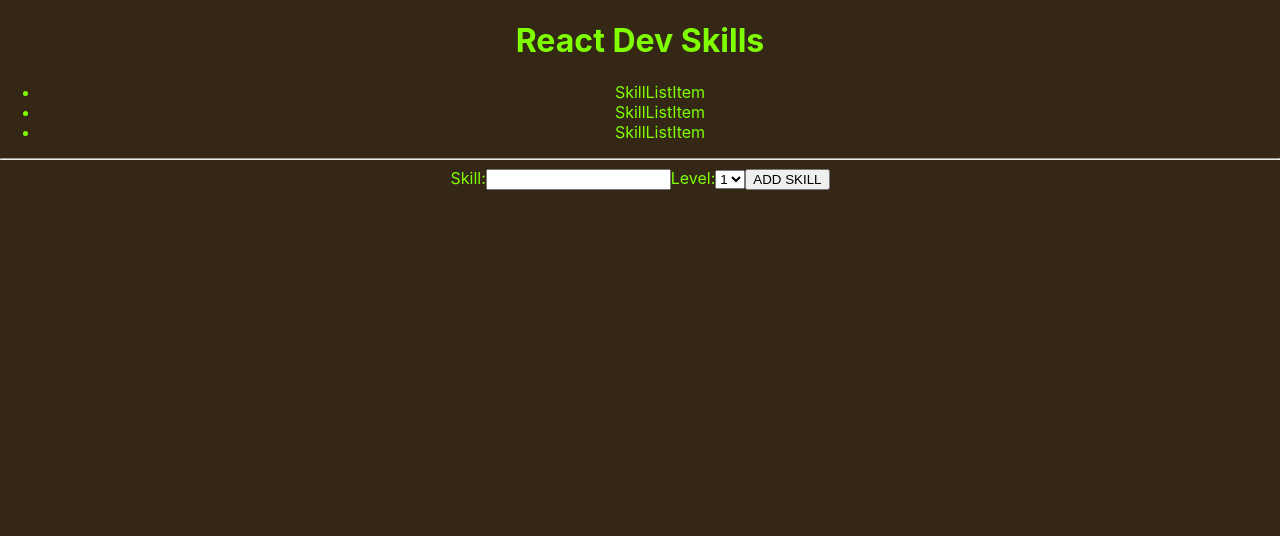
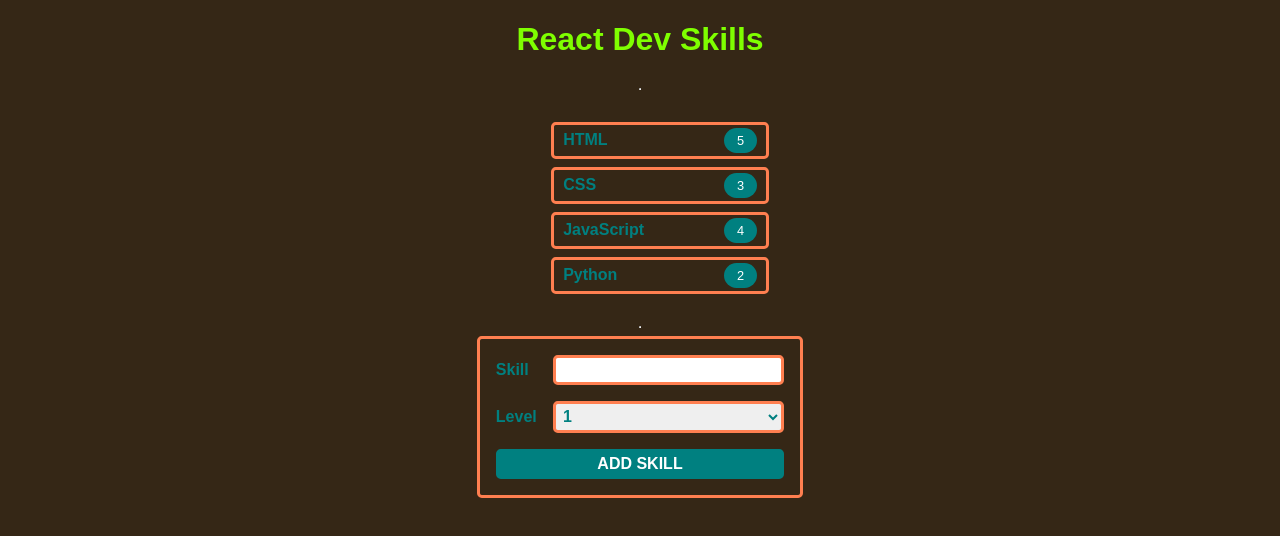
Before and after one commit to roguione/SE_122, a React (Create React App) app in the folder react_dev_skills/: page / in a window 1280 px wide. Shown: the top 536 px of the page. Built offline with nearby package versions, Linux system fonts and the light colour scheme.

Commit message:
devskills p2 complete

```diff
--- a/react_dev_skills/src/App.css
+++ b/react_dev_skills/src/App.css
@@ -1,38 +1,16 @@
+
 .App {
+  font-family: sans-serif;
   text-align: center;
-}
-
-.App-logo {
-  height: 40vmin;
-  pointer-events: none;
-}
-
-@media (prefers-reduced-motion: no-preference) {
-  .App-logo {
-    animation: App-logo-spin infinite 20s linear;
-  }
-}
-
-.App-header {
-  background-color: #0f48b8;
-  min-height: 100vh;
   display: flex;
   flex-direction: column;
   align-items: center;
-  justify-content: center;
-  font-size: calc(10px + 2vmin);
-  color: rgb(247, 242, 242);
 }
 
-.App-link {
-  color: #51737d;
+.padding-0 {
+  padding: 0;
 }
 
-@keyframes App-logo-spin {
-  from {
-    transform: rotate(0deg);
-  }
-  to {
-    transform: rotate(360deg);
-  }
+.teal-text {
+  color: teal;
 }
--- a/react_dev_skills/src/App.jsx
+++ b/react_dev_skills/src/App.jsx
@@ -1,15 +1,24 @@
-import react from "react";
 import "./App.css";
 import SkillList from "./SkillList";
 import NewSkillForm from "./NewSkillForm";
 
-export default function App() {
+const skills = [
+  { name: "HTML", level: 5 },
+  { name: "CSS", level: 3 },
+  { name: "JavaScript", level: 4 },
+  { name: "Python", level: 2 },
+];
+
+function App() {
   return (
     <div className="App">
       <h1>React Dev Skills</h1>
+      <hr />
       <SkillList />
       <hr />
       <NewSkillForm />
     </div>
   );
 }
+
+export default App;
--- /dev/null
+++ b/react_dev_skills/src/NewSkillForm.css
@@ -0,0 +1,36 @@
+
+.NewSkillForm {
+    display: grid;
+    grid-template-columns: auto auto;
+    gap: 1rem;
+    align-items: center;
+    font-size: 1rem;
+    font-weight: bold;
+    color: teal;
+    text-align: left;
+    border: 0.2rem solid coral;
+    border-radius: 0.3rem;
+    padding: 1rem;
+  }
+
+  .NewSkillForm > input,
+  .NewSkillForm > select {
+    font-size: 1rem;
+    font-weight: bold;
+    color: teal;
+    padding: 0.2rem;
+    border: 0.2rem solid coral;
+    border-radius: 0.3rem;
+    outline: none;
+  }
+
+  .NewSkillForm > button {
+    grid-column: span 2;
+    font-size: 1rem;
+    font-weight: bold;
+    color: white;
+    padding: 0.2rem;
+    background-color: teal;
+    border: 0.2rem solid teal;
+    border-radius: 0.3rem;
+  }
--- a/react_dev_skills/src/NewSkillForm.jsx
+++ b/react_dev_skills/src/NewSkillForm.jsx
@@ -1,21 +1,20 @@
 import React from "react";
+import "./NewSkillForm.css";
 
 function NewSkillForm() {
     return (
-    <form>
-      <label htmlFor="skill">Skill:</label>
-      <input type="text" id="skill" name="skill" />
-
-      <label htmlFor="level">Level:</label>
-      <select id="level" name="level">
+      <form className="NewSkillForm">
+        <label>Skill</label>
+        <input type="text" />
+        <label>Level</label>
+        <select>
           <option value="1">1</option>
           <option value="2">2</option>
           <option value="3">3</option>
           <option value="4">4</option>
           <option value="5">5</option>
         </select>
-
-      <button type="submit">ADD SKILL</button>
+        <button>ADD SKILL</button>
       </form>
     );
   }
--- a/react_dev_skills/src/SkillList.jsx
+++ b/react_dev_skills/src/SkillList.jsx
@@ -2,13 +2,14 @@
 import SkillListItem from "./SkillListItem";
 
 function SkillList() {
-  return (
-    <ul>
-      <li>SkillListItem</li>
-      <li>SkillListItem</li>
-      <li>SkillListItem</li>
-    </ul>
-  );
-}
+    return (
+      <ul>
+        <SkillListItem name="HTML" level={5} />
+        <SkillListItem name="CSS" level={3} />
+        <SkillListItem name="JavaScript" level={4} />
+        <SkillListItem name="Python" level={2} />
+      </ul>
+    );
+  }
 
 export default SkillList;
--- /dev/null
+++ b/react_dev_skills/src/SkillListItem.css
@@ -0,0 +1,24 @@
+
+.SkillListItem {
+    display: flex;
+    justify-content: space-between;
+    align-items: center;
+    margin: 0.5rem;
+    padding: 0.2rem 0.6rem;
+    border: 0.2rem solid coral;
+    border-radius: 0.3rem;
+    list-style: none;
+    color: teal;
+    font-size: 1rem;
+    font-weight: bold;
+  }
+
+  .SkillListItem > .level {
+    margin-left: 5rem;
+    padding: 0.3rem 0.8rem;
+    color: white;
+    background-color: teal;
+    border-radius: 0.8rem;
+    font-size: 0.8rem;
+    font-weight: normal;
+  }
--- a/react_dev_skills/src/SkillListItem.jsx
+++ b/react_dev_skills/src/SkillListItem.jsx
@@ -1,7 +1,13 @@
 import React from "react";
+import "./SkillListItem.css";
 
-function SkillListItem() {
-  return <li>Skill List Item</li>;
-}
+function SkillListItem({ name, level }) {
+    return (
+      <li className="SkillListItem">
+        <span>{name}</span>
+        <span className="level">{level}</span>
+      </li>
+    );
+  }
 
 export default SkillListItem;
```
Lines whose indentation alone changed are shown as unchanged.
